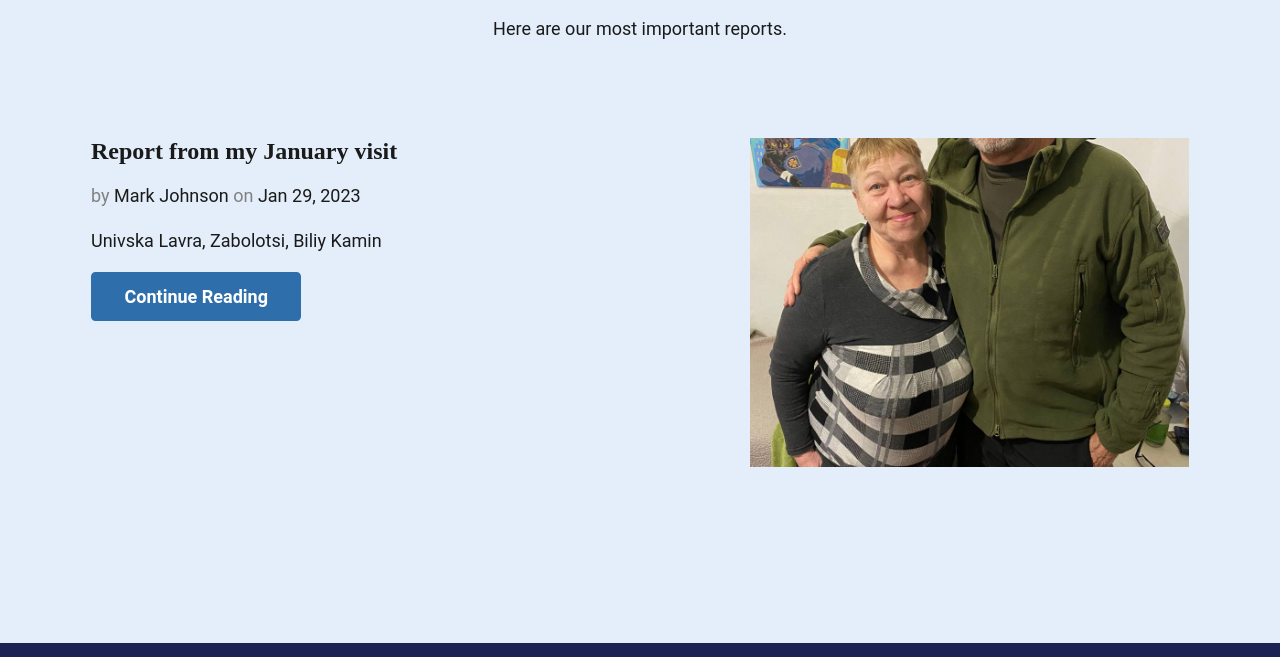
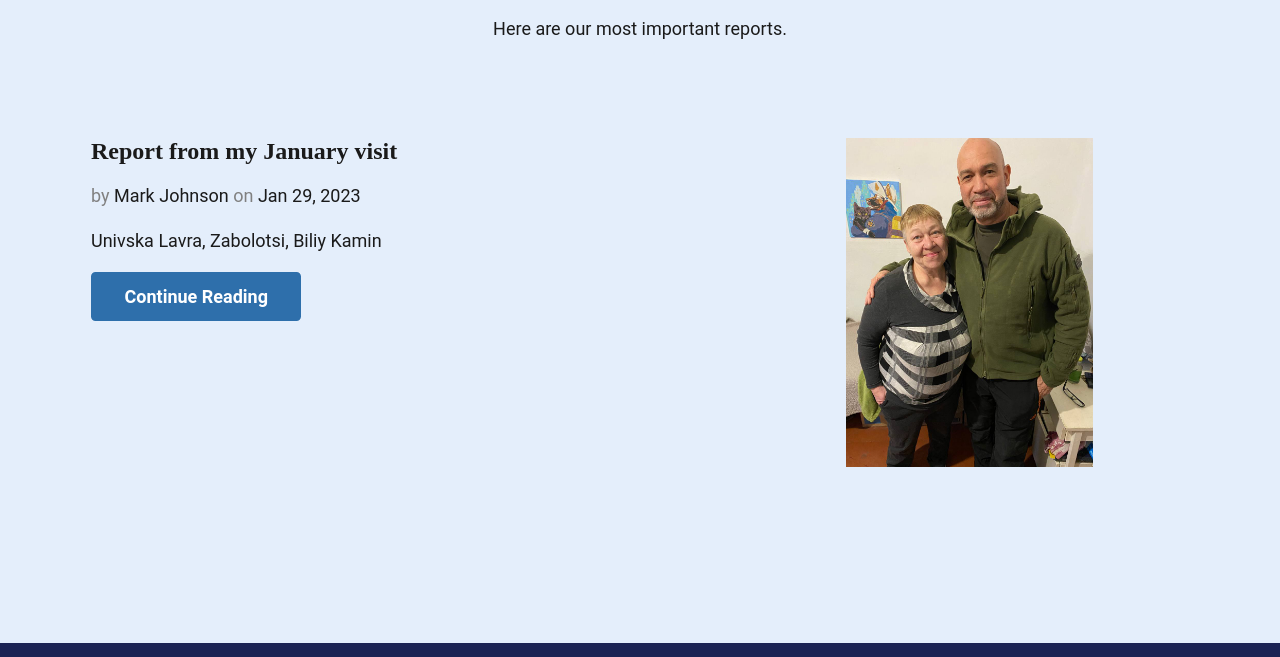
Before and after one commit to ViktoriaSadivska/SafeguardUkraine, an Eleventy site: page src/index.njk in a window 1280 px wide. Shown: the part 924-1581 px from the top of the page. Built offline with nearby package versions, Linux system fonts and the light colour scheme; Eleventy itself is replaced by a stand-in of ours; files that its build step writes are made by us from their sources; what eleventy-plugin-embed-everything would draw is missing.

Commit message:
changed snippet image scaling

```diff
--- a/src/style.css
+++ b/src/style.css
@@ -308,7 +308,7 @@
     grid-area: image;
     width: 100%;
     aspect-ratio: 4 / 3;
-    object-fit: cover;
+    object-fit: scale-down;
   }
   .snippet__title {
     grid-area: title;
```
